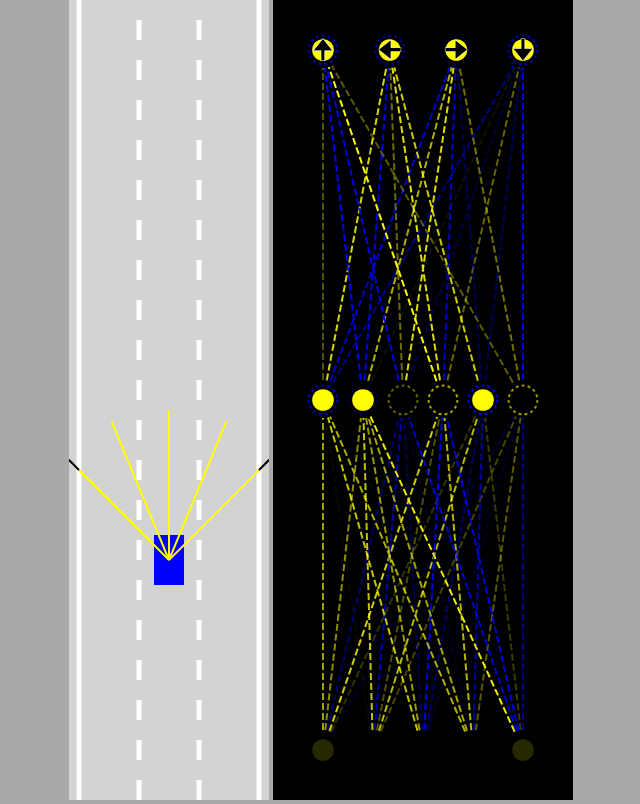
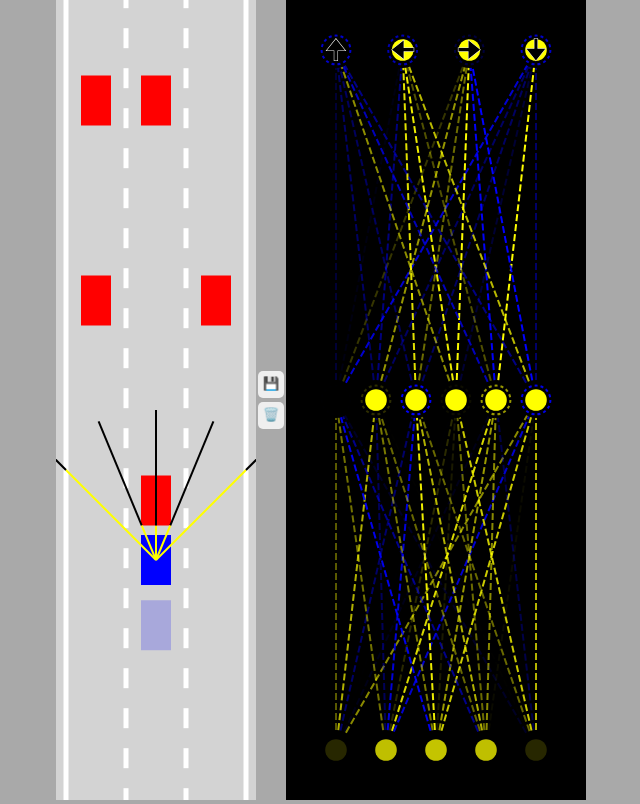
Before and after one commit to lva100/self-driving-car, a website built with Vite: page index.html in a window 1280 px wide. Shown: the whole page, without its empty margins (319-959 px from the left). Built offline with nearby package versions, Linux system fonts and the light colour scheme.

Commit message:
Made parallelization

```diff
--- a/index.html
+++ b/index.html
@@ -9,6 +9,10 @@
   </head>
   <body>
     <canvas id="carCanvas"></canvas>
+    <div id="verticalButtons">
+      <button onclick="save()">💾</button>
+      <button onclick="discard()">🗑️</button>
+    </div>
     <canvas id="networkCanvas"></canvas>
     <script type="module" src="/main.js"></script>
   </body>
--- a/main.js
+++ b/main.js
@@ -2,6 +2,7 @@ import './style.scss'
 import { Car } from "./src/car"
 import { Road } from "./src/road"
 import { Visualizer } from './src/visualizer';
+import { NeutralNetwork } from './src/neutralnetwork';
 
 const carCanvas = document.getElementById("carCanvas");
 carCanvas.width = 200;
@@ -12,33 +13,84 @@ const carCtx = carCanvas.getContext("2d");
 const networkCtx = networkCanvas.getContext("2d");
 
 const road = new Road(carCanvas.width/2, carCanvas.width*0.9);
-const car = new Car(road.getLineCenter(1),100,30,50,"AI");
+
+const N=100;
+const cars = generateCars(N);
+let bestCar=cars[0];
+if(localStorage.getItem("bestBrain")){
+    for(let i=0;i<cars.length;i++){
+        cars[i].brain=JSON.parse(
+            localStorage.getItem("bestBrain"));
+        if(i!=0){
+            NeutralNetwork.mutate(cars[i].brain,0.1);
+        }
+    }
+}
+
 const traffic = [
-    new Car(road.getLineCenter(1),-100,30,50,"DUMMY",2)
+    new Car(road.getLineCenter(1),-100,30,50,"DUMMY",2),
+    new Car(road.getLineCenter(0),-300,30,50,"DUMMY",2),
+    new Car(road.getLineCenter(2),-300,30,50,"DUMMY",2),
+    new Car(road.getLineCenter(0),-500,30,50,"DUMMY",2),
+    new Car(road.getLineCenter(1),-500,30,50,"DUMMY",2),
+    new Car(road.getLineCenter(1),-700,30,50,"DUMMY",2),
+    new Car(road.getLineCenter(2),-700,30,50,"DUMMY",2),
 ];
 
 animate();
+
+function save() {
+    localStorage.setItem("bestBrain",
+        JSON.stringify(bestCar.brain)
+    );
+}
+
+function discard() {
+    localStorage.removeItem("bestBrain");
+}
+
+window.save = save;
+window.discard = discard;
+
+function generateCars(N) {
+    const cars=[];
+    for(let i=0;i<=N;i++) {
+        cars.push(new Car(road.getLineCenter(1),100,30,50,"AI"));
+    }
+    return cars;
+}
 
 function animate(time) {
     for(let i=0;i<traffic.length; i++){
         traffic[i].update(road.borders,[]);
     }
-    car.update(road.borders,traffic);
+    for(let i=0;i<cars.length; i++){
+        cars[i].update(road.borders,traffic);
+    }
+    bestCar=cars.find(
+        c=>c.y==Math.min(...cars.map(c=>c.y))
+    );
+
     carCanvas.height = window.innerHeight;
     networkCanvas.height = window.innerHeight;
 
     carCtx.save();
-    carCtx.translate(0, -car.y + carCanvas.height*0.7);
+    carCtx.translate(0, -bestCar.y + carCanvas.height*0.7);
 
     road.draw(carCtx);
     for(let i=0;i<traffic.length; i++){
         traffic[i].draw(carCtx, "red");
     }
-    car.draw(carCtx, "blue");
+    carCtx.globalAlpha=0.2;
+    for(let i=0;i<cars.length; i++){
+        cars[i].draw(carCtx, "blue");
+    }
+    carCtx.globalAlpha=1;
+    bestCar.draw(carCtx, "blue",true);
 
     carCtx.restore();
 
     networkCtx.lineDashOffset=time/50;
-    Visualizer.drawNetwork(networkCtx,car.brain);
+    Visualizer.drawNetwork(networkCtx,bestCar.brain);
     requestAnimationFrame(animate);
 }
--- a/src/car.js
+++ b/src/car.js
@@ -124,7 +124,7 @@ export class Car {
         this.y -= Math.cos(this.angle)*this.speed;
     }
 
-    draw(ctx,color) {
+    draw(ctx,color,drawSensor=false) {
         if(this.damaged) {
             ctx.fillStyle = "gray";
         } else {
@@ -137,7 +137,7 @@ export class Car {
         }
         ctx.fill();
 
-        if(this.sensor) {
+        if(this.sensor && drawSensor) {
             this.sensor.draw(ctx);
         }
     }
--- a/src/level.js
+++ b/src/level.js
@@ -33,7 +33,7 @@ export class Level{
         for(let i=0;i<level.outputs.length;i++) {
             let sum=0;
             for(let j=0;j<level.inputs.length;j++) {
-                sum=level.inputs[j]*level.weights[j][i];
+                sum+=level.inputs[j]*level.weights[j][i];
             }
             if(sum>level.biases[i]){
                 level.outputs[i]=1;
--- a/src/neutralnetwork.js
+++ b/src/neutralnetwork.js
@@ -1,4 +1,5 @@
 import { Level } from "./level";
+import { lerp } from "./utils"
 
 export class NeutralNetwork {
     constructor(neuronCounts) {
@@ -15,4 +16,25 @@ export class NeutralNetwork {
         }
         return outputs;
     }
+
+    static mutate(network,amount=1){
+        network.levels.forEach(level => {
+            for(let i=0;i<level.biases.length;i++){
+                level.biases[i]=lerp(
+                    level.biases[i],
+                    Math.random()*2-1,
+                    amount
+                )
+            }
+            for(let i=0;i<level.weights.length;i++){
+                for(let j=0;j<level.weights[i].length;j++){
+                    level.weights[i][j]=lerp(
+                        level.weights[i][j],
+                        Math.random()*2-1,
+                        amount
+                    )
+                }
+            }
+        });
+    }
 }
--- a/style.scss
+++ b/style.scss
@@ -2,7 +2,26 @@ body {
   margin: 0;
   background: darkgray;
   overflow: hidden;
-  text-align: center;
+  display: flex;
+  justify-content: center;
+  align-items: center;
+}
+
+#verticalButtons {
+  display: flex;
+  flex-direction: column;
+}
+
+button {
+  border: none;
+  border-radius: 5px;
+  padding: 5px 5px 7px 5px;
+  margin: 2px;
+  cursor:pointer;
+}
+
+button:hover{
+  background:blue;
 }
 
 #carCanvas {
```
